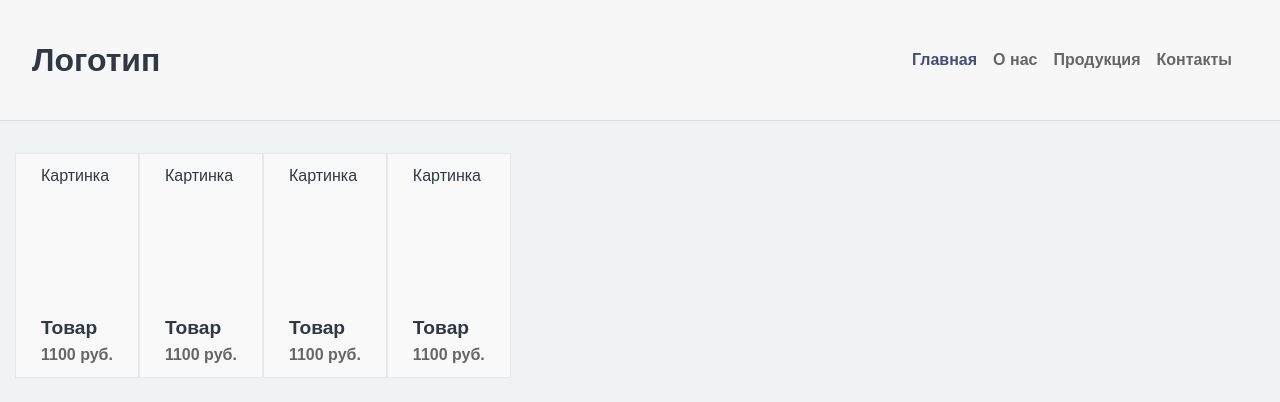
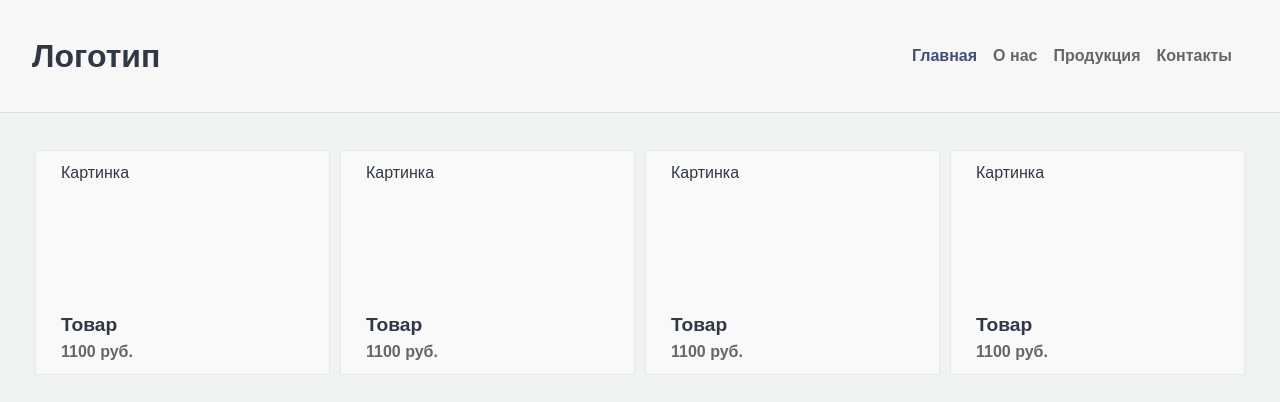
Before and after one commit to asdaroot/css_adaptive_layout, a plain HTML site: page index.html in a window 1280 px wide. Drawn offline with Linux system fonts and the light colour scheme.

Commit message:
lesson4 task

```diff
--- a/styles/app.css
+++ b/styles/app.css
@@ -64,6 +64,10 @@
 
   .header {
     display: flex;
+
+    /* BEGIN (write your solution here) */
+    flex-wrap: wrap;
+    /* END */
     align-items: center;
     justify-content: space-between;
 
@@ -72,7 +76,13 @@
 
   .nav-horizontal {
     display: flex;
+
+    /* BEGIN (write your solution here) */
+    flex-wrap: wrap;
+    /* END */
     justify-content: space-between;
+    margin: 0;
+    padding: 0;
 
     list-style: none;
   }
@@ -99,13 +109,21 @@
   .catalog {
     /* BEGIN (write your solution here) */
     display: flex;
+    flex-wrap: wrap;
+    max-width: 1280px;
+
     /* END */
+    padding-right: 15px;
+    padding-left: 15px;
   }
 
   .catalog-item {
     /* BEGIN (write your solution here) */
+    min-width: 200px;
+    flex: 1 1 200px;
 
     /* END */
+    margin: 5px;
     padding: 10px 25px;
 
     background: #f9f9f9;
```
